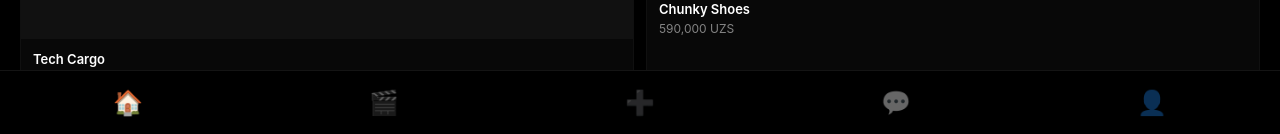
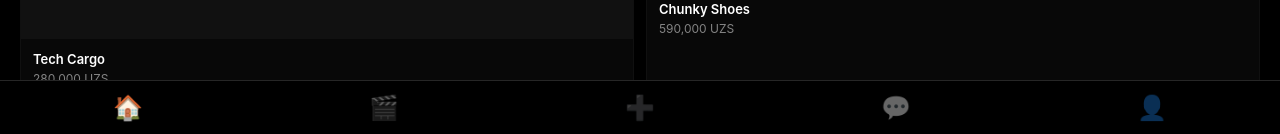
Before and after one commit to muslimaxonbekpolatova-glitch/GRWM-shop, a plain HTML site: page home.html in a window 1280 px wide. Shown: the part 665-799 px from the top of the page. Drawn offline with Linux system fonts and the light colour scheme.

Commit message:
Refactor bottom bar styles for safe area insets
Updated the bottom bar styles to accommodate safe area insets.

```diff
--- a/home.html
+++ b/home.html
@@ -40,7 +40,21 @@
     .like-text span { color: rgba(255,255,255,0.4); font-size: 11px; display: block; margin-top: 2px; }
     .liked-post-preview { width: 36px; height: 36px; background: #161616; border-radius: 4px; display: flex; align-items: center; justify-content: center; font-size: 10px; color: rgba(255,255,255,0.4); }
 
-    .bottom-bar { position: fixed; bottom: 0; left: 0; width: 100%; height: 65px; background: #000; border-top: 1px solid rgba(255,255,255,0.08); display: flex; justify-content: space-around; align-items: center; z-index: 3000; }
+.bottom-bar {
+  position: fixed;
+  bottom: 0;
+  left: 0;
+  width: 100%;
+  /* Telefonning pastki xavfsiz hududini avtomatik hisoblab, balandlik qo'shadi */
+  height: calc(55px + env(safe-area-inset-bottom, 0px));
+  padding-bottom: env(safe-area-inset-bottom, 0px);
+  background: #000000;
+  border-top: 1px solid #262626;
+  display: flex;
+  justify-content: space-around;
+  align-items: center;
+  z-index: 3000;
+}
     .nav-btn { background: none; border: none; color: rgba(255, 255, 255, 0.4); font-size: 24px; cursor: pointer; }
     .nav-btn.active { color: #ffffff; }
   </style>
```
